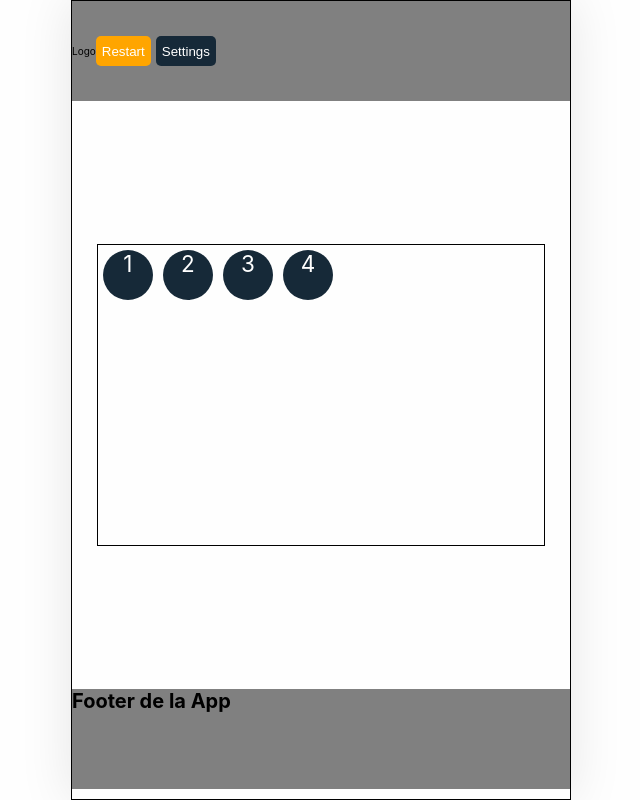
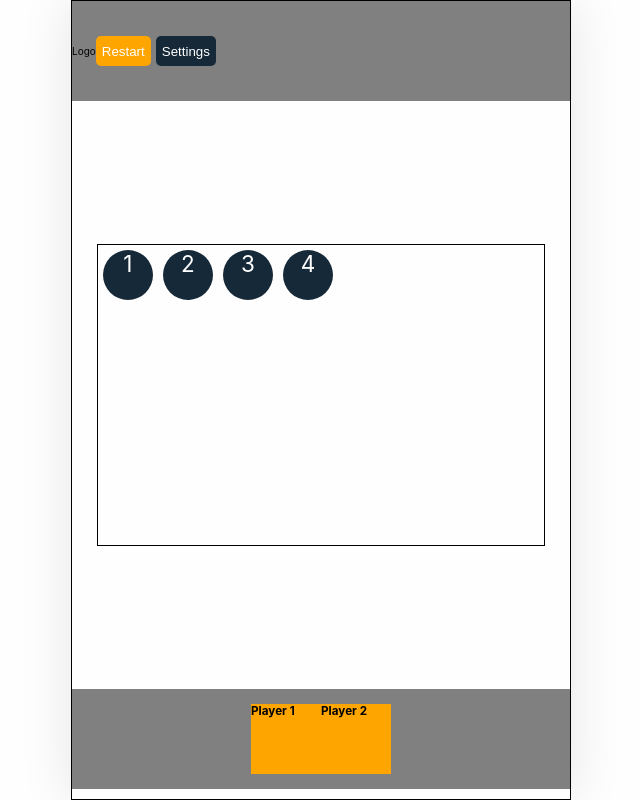
Before and after one commit to BernardoVindex/Memory_Game, a React app: page / in a window 1280 px wide. Shown: the whole page, without its empty margins (319-959 px from the left). Built offline with nearby package versions, Linux system fonts and the light colour scheme.

Commit message:
Improving App Logic

```diff
--- a/src/App.js
+++ b/src/App.js
@@ -6,6 +6,7 @@ import { ModalSection } from './components/Modal/styles'
 import { Button } from './components/Button'
 import { HeaderApp } from './components/Header'
 import { FooterApp } from './components/Footer'
+import { PlayerCards } from './components/PlayerCard'
 
 export const App = () => {
 
@@ -13,10 +14,11 @@ export const App = () => {
     cards,
     configGame,
     openModal,
+    players,
+    setPlayers,
     setOpenModal,
     setConfigGame
     } = useAppContext()
-
 
   return (
   <>
@@ -37,7 +39,6 @@ export const App = () => {
         buttonName='Settings'
         setConfigGame={setOpenModal}
       />
-
     </HeaderApp>
 
     <Board
@@ -53,8 +54,19 @@ export const App = () => {
       </ModalSection>
     )}
 
-    <FooterApp>
+    <FooterApp
+      players={players}
+      setPlayers={setPlayers}
+    >
+      { player => (
+        <PlayerCards
+          key={player.playerNum}
+          player={player.playerNum}
+        />
+      )}
+
     </FooterApp>
+
   </>
   )
 }
--- a/src/components/Board/index.js
+++ b/src/components/Board/index.js
@@ -2,6 +2,8 @@ import { Card } from "../Card"
 import { GridSection } from "./styles"
 
 export const Board = ({ cards }) => {
+  // const renderFunc = props.children || props.rende
+
 
     return (
     <>
@@ -15,7 +17,10 @@ export const Board = ({ cards }) => {
           />
           )
         })}
+        {/* {props.cards.map(renderFunc)}
+        {props.children} */}
       </GridSection>
+
     </>
   )
 }
--- a/src/components/Footer/index.js
+++ b/src/components/Footer/index.js
@@ -1,10 +1,13 @@
 import { Footer } from "./styles"
 
-export const FooterApp = () => {
+export const FooterApp = (props) => {
+  const renderFunc = props.children || props.rende
+
   return (
     <>
       <Footer>
-        <h1>Footer de la App</h1>
+      {props.players.map(renderFunc)}
+      {props.children}
       </Footer>
     </>
   )
--- a/src/components/Footer/styles.js
+++ b/src/components/Footer/styles.js
@@ -1,7 +1,10 @@
 import styled from "styled-components";
 
 export const Footer = styled.footer`
+  display: flex;
   width: 100%;
   height: 100px;
   background: grey;
+  align-items: center;
+  justify-content: center;
 `
--- /dev/null
+++ b/src/components/PlayerCard/index.js
@@ -0,0 +1,10 @@
+import { PlayerContainer } from "./styles"
+
+export const PlayerCards = (props) => {
+  console.log(props)
+  return (
+    <PlayerContainer>
+      <h3>Player {props.player}</h3>
+    </PlayerContainer>
+  )
+}
--- /dev/null
+++ b/src/components/PlayerCard/styles.js
@@ -0,0 +1,7 @@
+import styled from "styled-components";
+
+export const PlayerContainer = styled.section`
+  width: 70px;
+  height: 70px;
+  background-color: orange;
+`
--- a/src/useAppContext.js
+++ b/src/useAppContext.js
@@ -19,7 +19,10 @@ export const useAppContext = () => {
     settingOn: false
   })
 
-
+  const [players, setPlayers] = useState([
+    {playerNum: 1, moves: 0, pairs: 0},
+    {playerNum: 2, moves: 0, pairs: 0}
+  ])
 
   const numDeck = () => {
     const sortedDeck = []
@@ -29,6 +32,10 @@ export const useAppContext = () => {
     }
 
    randomSorter(sortedDeck)
+  }
+
+  const stateSetter = () => {
+
   }
 
   const randomSorter = (sortedDeck) => {
@@ -61,6 +68,8 @@ export const useAppContext = () => {
     cards,
     configGame,
     openModal,
+    players,
+    setPlayers,
     setOpenModal,
     setConfigGame
   }
```
